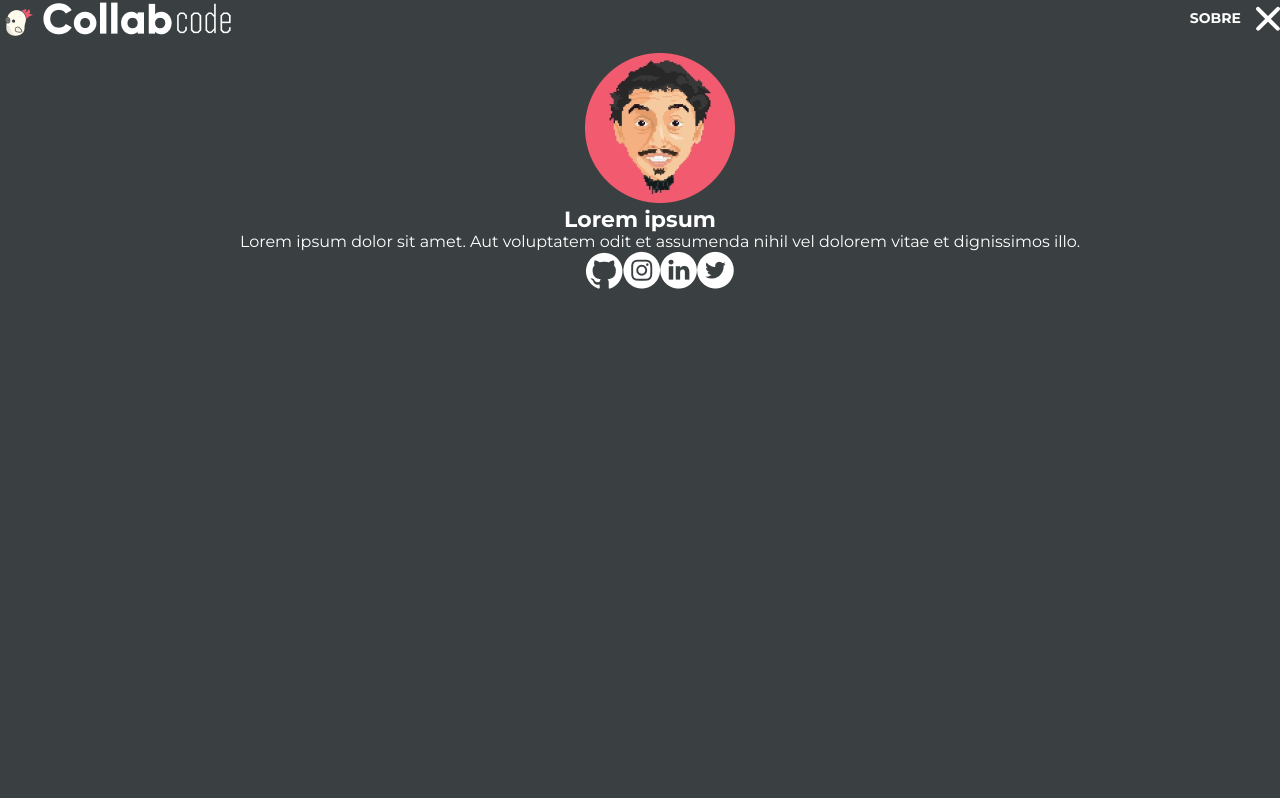
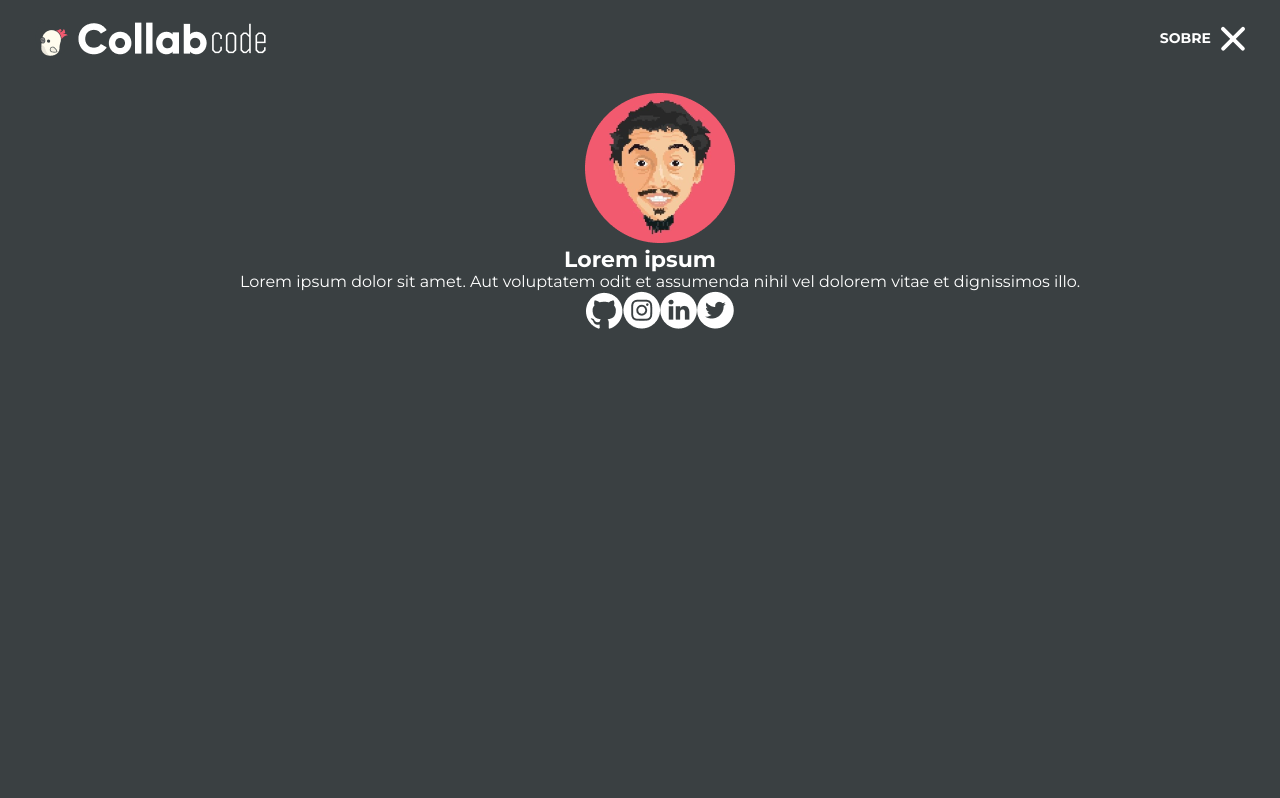
Before and after one commit to quintaodiogo/jogo-da-velha, a React (Create React App) app: page / in a window 1280 px wide. Shown: the top 798 px of the page. Built offline with nearby package versions, Linux system fonts and the light colour scheme.

Commit message:
Implementa os respiros no HeaderInternal

```diff
--- a/src/components/HeaderInternal/style.css
+++ b/src/components/HeaderInternal/style.css
@@ -2,9 +2,10 @@
     display: flex;
     justify-content: space-between;
     align-items: center;
+    padding: 20px 35px;
 }
 
 .header-internal > .sobre{
     margin-left: auto;
-    margin-right: 15px;
+    margin-right: 10px;
 }
```
